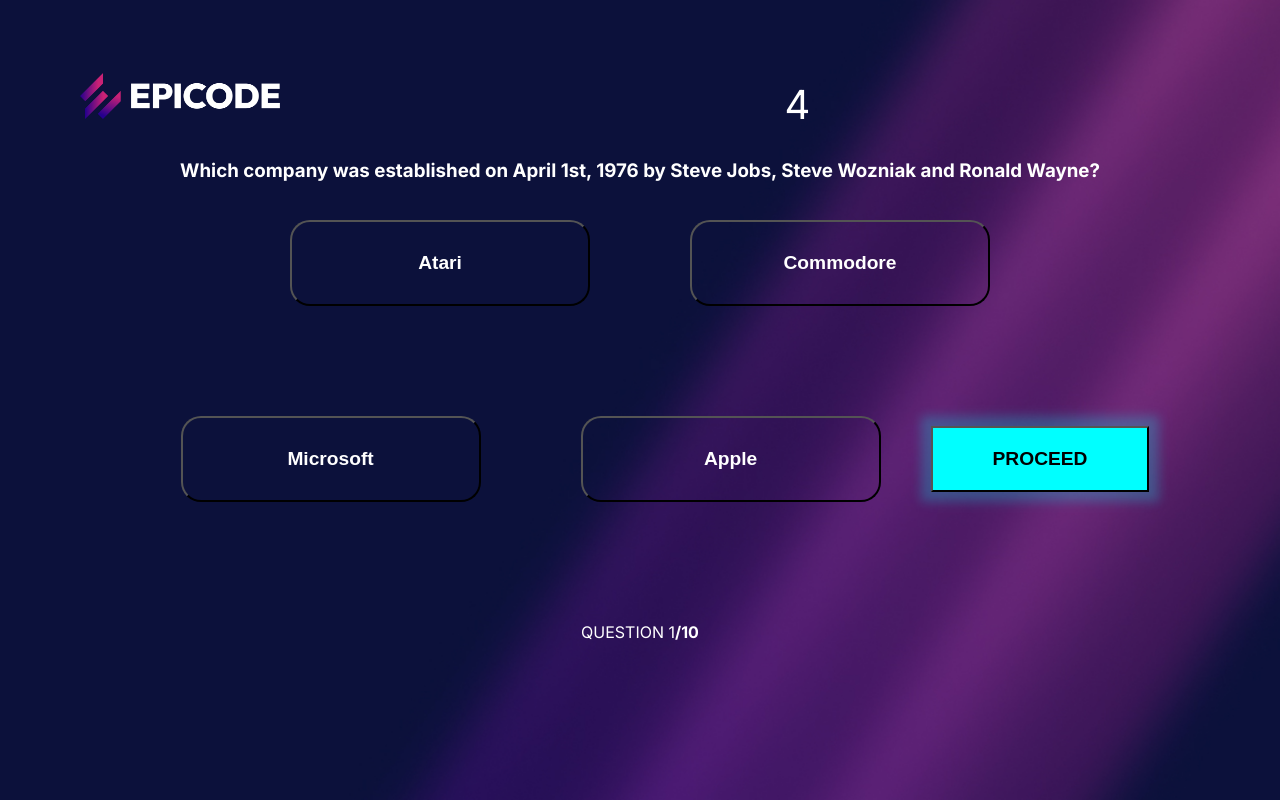
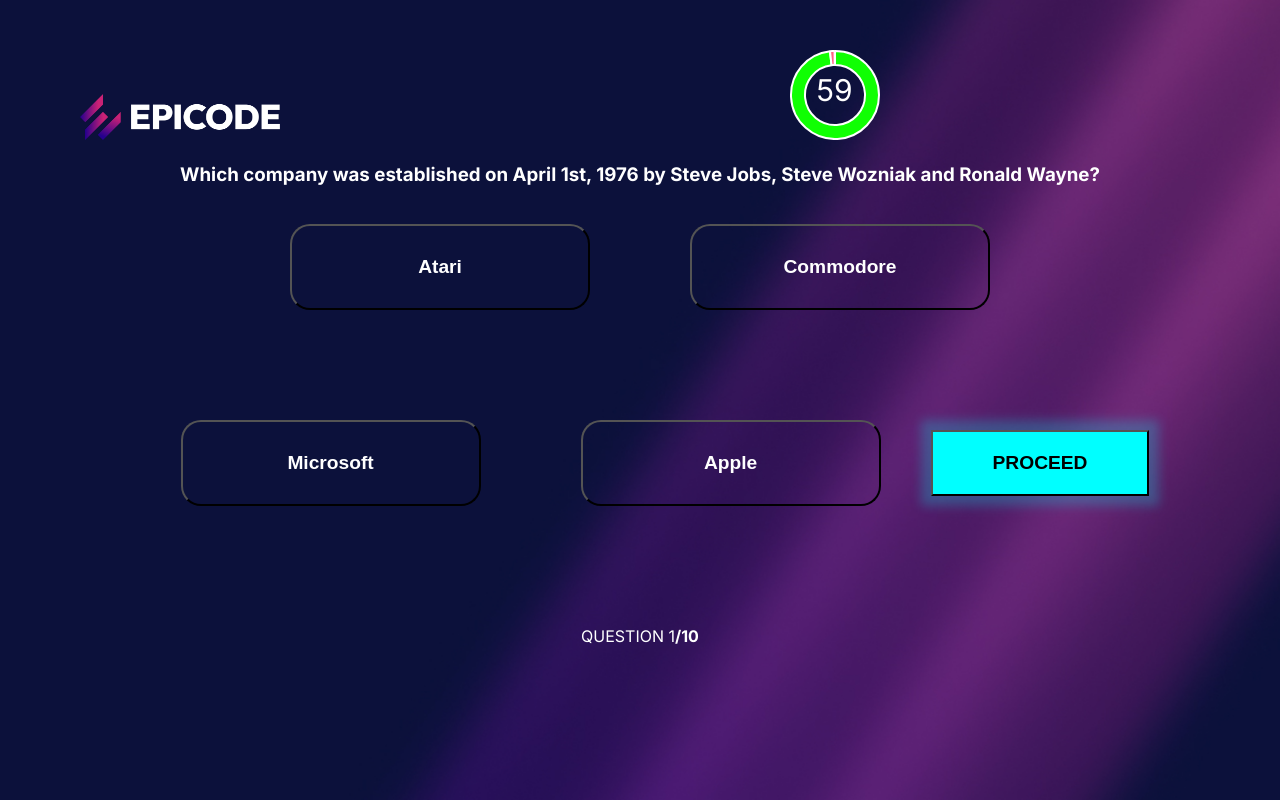
Before and after one commit to Rekabil/Unita-1-Team-3-Build-Week, a plain HTML site: page Quiz.html in a window 1280 px wide. Both pictures are taken after a click on the button "PROCEED". Drawn offline with nearby package versions, Linux system fonts and the light colour scheme.

Commit message:
contatore con chart

```diff
--- a/index.js
+++ b/index.js
@@ -436,13 +436,32 @@ function quizStart(eventClick) {
   document.getElementById("divdiff").remove();
   menuQuiz();
 }
+
 let index = 0;
 let rispostegiuste = 0;
-let c = 5;
+let c = 60;
 let intervalID = null;
 const countDown = () => {
   intervalID = setInterval(function () {
-    document.getElementById("countDown").innerHTML = ` <p>${c}</p>`;
+    document.getElementById(
+      "countDown"
+    ).innerHTML = `<canvas id="grafico"></canvas><div class="textcenter"><p >${c}</p></div>`;
+
+    let graficCount = document.getElementById("grafico");
+    let graficCounter = new Chart(graficCount, {
+      type: "doughnut",
+      data: {
+        datasets: [
+          {
+            data: [c, 60 - c],
+            backgroundColor: ["#10FF03", "#FF6384"],
+            hoverBackgroundColor: ["#36A2EB", "#FF6384"],
+            cutout: 30,
+          },
+        ],
+      },
+    });
+    graficCounter;
     c--;
     if (c < 0) {
       answer();
@@ -503,7 +522,7 @@ function answer(eventClick) {
     }
   }
   index += 1;
-  c = 5;
+  c = 60;
   document.getElementById("begginingquiz").innerHTML = "";
   document.getElementById("qid").remove();
   document.querySelector("#countDown p").innerHTML = "";
--- a/style.css
+++ b/style.css
@@ -88,8 +88,9 @@ footer {
   box-shadow: 0px 0px 10px 10px #00ffff39;
 }
 #countDown {
+  position: relative;
   text-align: right;
-  font-size: 40px;
+  font-size: 30px;
   margin-left: 500px;
   height: 100px;
 }
@@ -102,3 +103,11 @@ footer {
 .results * {
   display: inline-block;
 }
+
+.textcenter {
+  position: absolute;
+  top: 50%;
+  left: 50%;
+  transform: translate(-50%, -50%);
+  text-align: center;
+}
```
